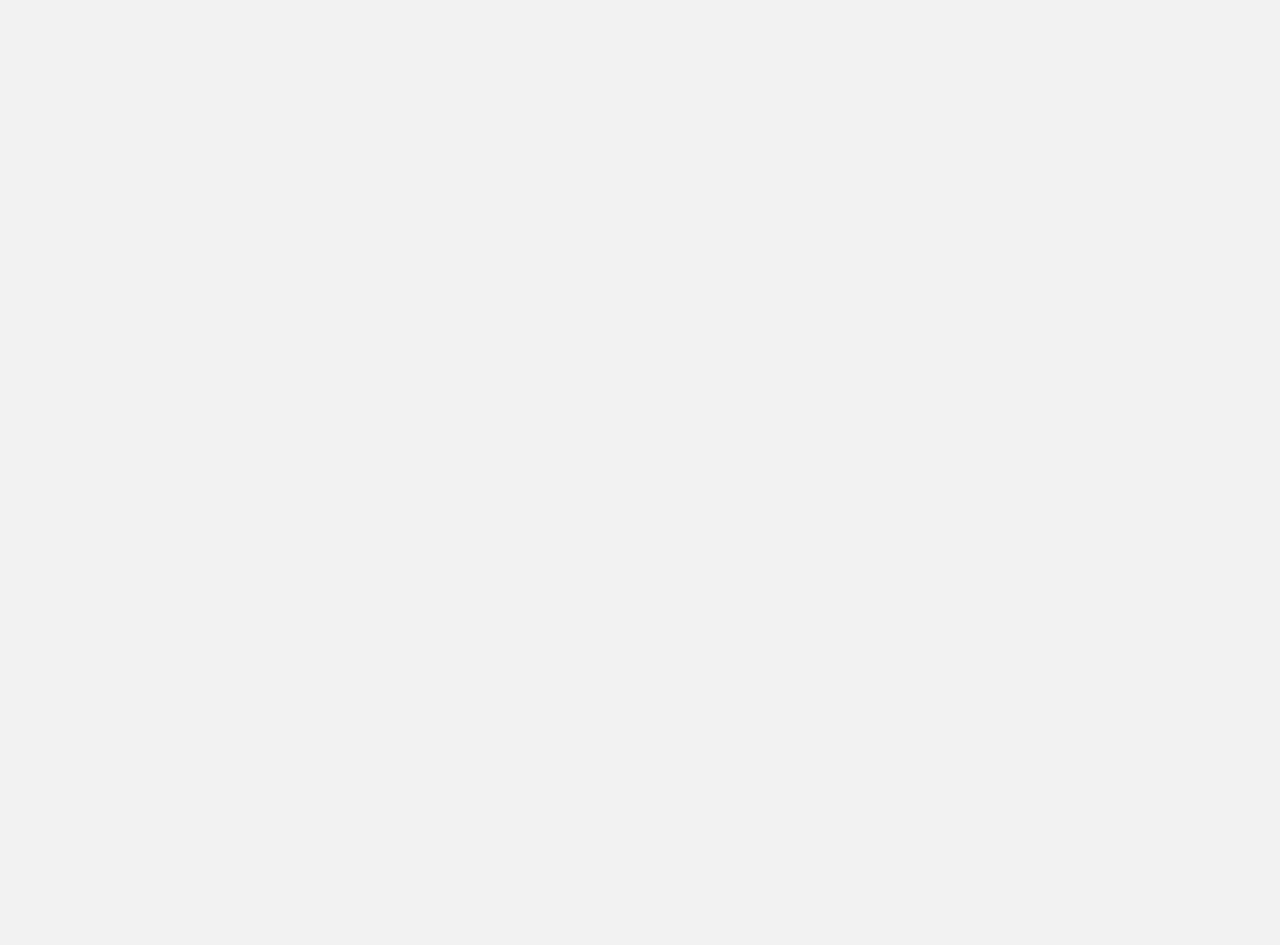
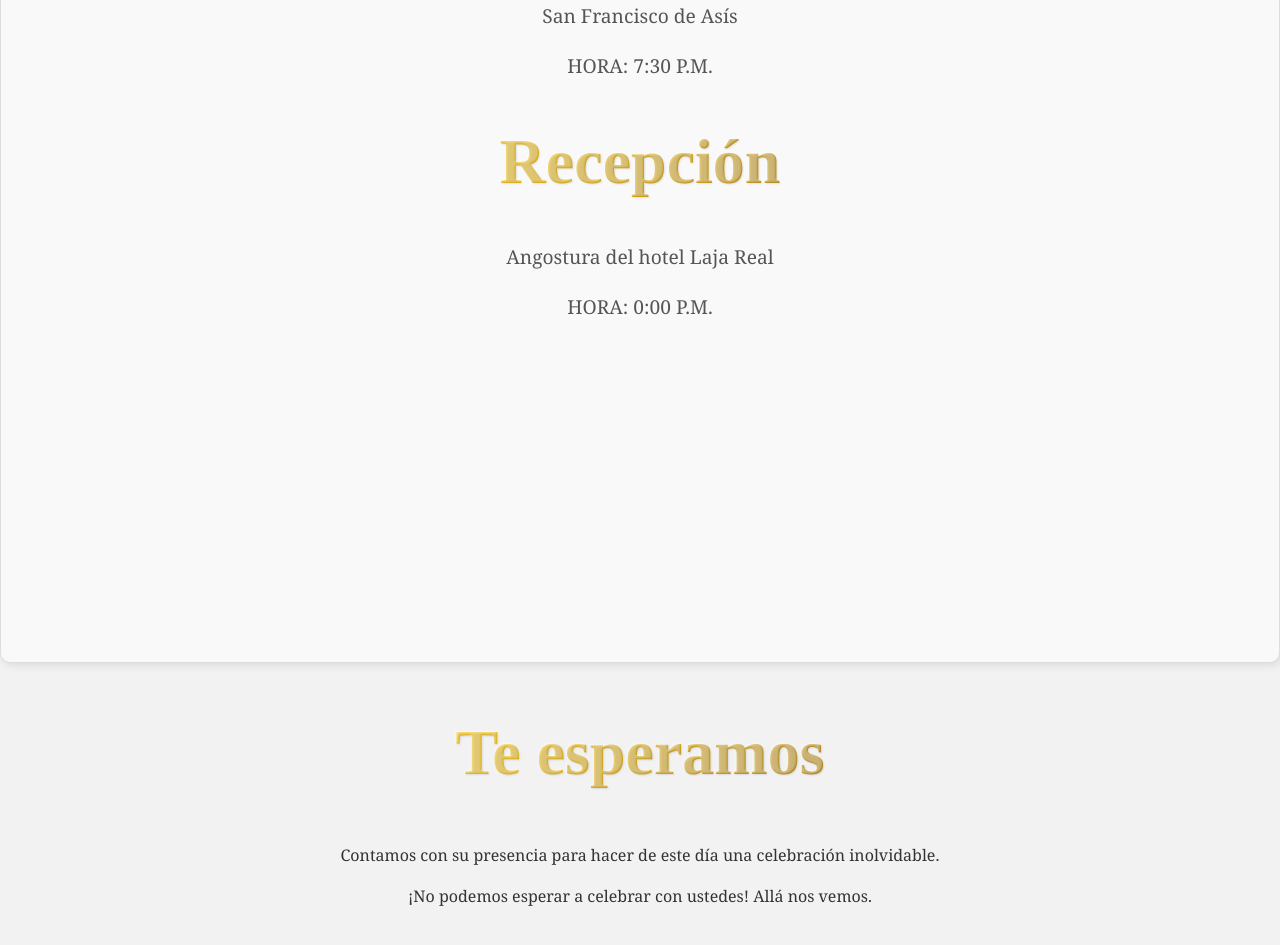
Before and after one commit to Willmouzalli/invitacion_boda, an Angular app: page /invitacion/1/1 in a window 1280 px wide. Shown: the part 2680-3625 px from the top of the page. Before the commit the page ends 2501 px from the top, so only its background shows below. Built offline with nearby package versions, Linux system fonts and the light colour scheme.

Commit message:
Agregando fecha y lugar 0.0.1

```diff
--- a/src/app/invitacion/invitacion.component.html
+++ b/src/app/invitacion/invitacion.component.html
@@ -30,3 +30,19 @@
   <p>Número de invitados: {{ numeroInvitados }}</p>
   <p>¡Esperamos verte allí!</p>
 </div>
+
+<div class="invitacion">
+  <h1 class="dorado_brillante">Iglesia</h1>
+  <p>San Francisco de Asís</p>
+  <p>HORA: 7:30 P.M. </p>
+
+  <h1 class="dorado_brillante">Recepción</h1>
+  <p>Angostura del hotel Laja Real</p>
+  <p>HORA: 0:00 P.M.</p>
+</div>
+
+<div class="promesa">
+  <h2 class="dorado_brillante"> Te esperamos</h2>
+  <p>Contamos con su presencia para hacer de este día una celebración inolvidable.</p>
+  <p>¡No podemos esperar a celebrar con ustedes! Allá nos vemos.</p>
+</div>
```
